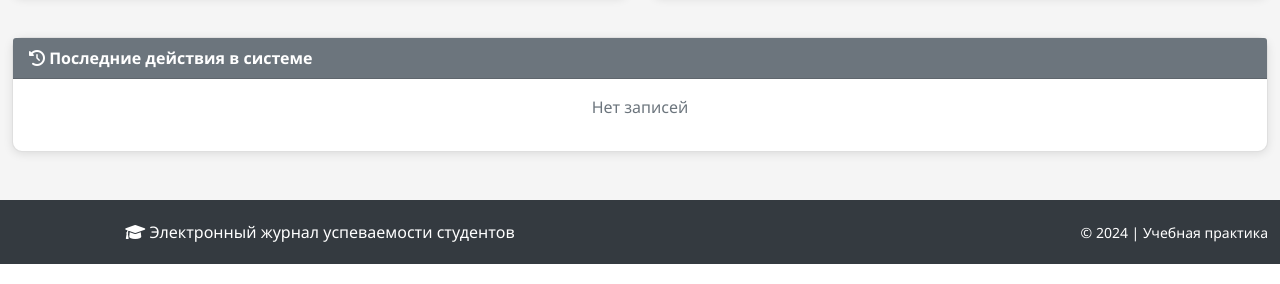
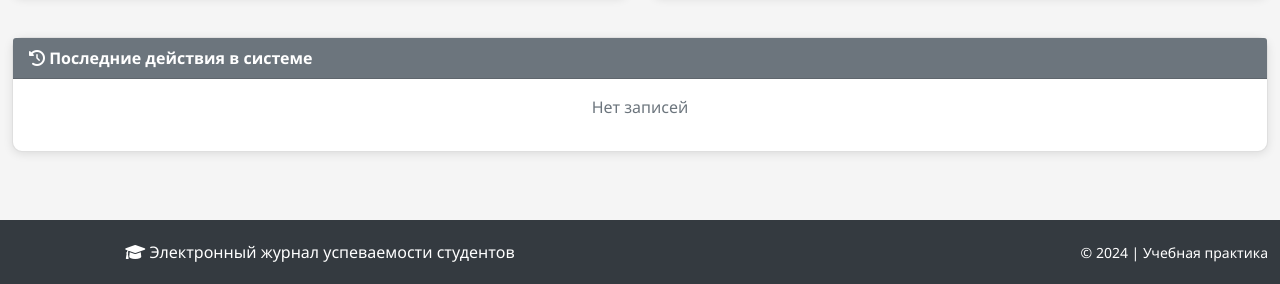
Before and after one commit to DaniilPobeda1828/electronic_journal, a Flask app: page / in a window 1280 px wide. Shown: the part 768-1052 px from the top of the page. Run offline with Flask 3, Linux system fonts and the light colour scheme; a user stored in the database is signed in.

Commit message:
fixing the basement error
The bottom banner was lowered down for the beauty of the site

```diff
--- a/static/css/style.css
+++ b/static/css/style.css
@@ -1,12 +1,22 @@
 /* Основные стили для электронного журнала */
 
-/* ===== Глобальные стили ===== */
+/* ===== Фикс для подвала ===== */
+html, body {
+    height: 100%;
+    margin: 0;
+    padding: 0;
+}
+
 body {
+    display: flex;
+    flex-direction: column;
+    min-height: 100vh;
     background-color: #f5f5f5;
     font-family: 'Segoe UI', Tahoma, Geneva, Verdana, sans-serif;
 }
 
 .container {
+    flex: 1;
     max-width: 1400px;
 }
 
@@ -283,6 +293,7 @@ body {
     background-color: #343a40;
     color: white;
     padding: 20px 0;
-    margin-top: 40px;
+    margin-top: auto;
     text-align: center;
+    width: 100%;
 }
--- a/templates/base.html
+++ b/templates/base.html
@@ -4,6 +4,7 @@
 <head>
     <meta charset="UTF-8">
     <meta name="viewport" content="width=device-width, initial-scale=1.0">
+    <link rel="stylesheet" href="static/css/style.css">
     <title>{% block title %}Электронный журнал{% endblock %}</title>
 
     <!-- Bootstrap 5 CSS -->
--- a/templates/login.html
+++ b/templates/login.html
@@ -1,3 +1,5 @@
+
+
 {% extends "base.html" %}
 
 {% block title %}Вход в систему{% endblock %}
```
